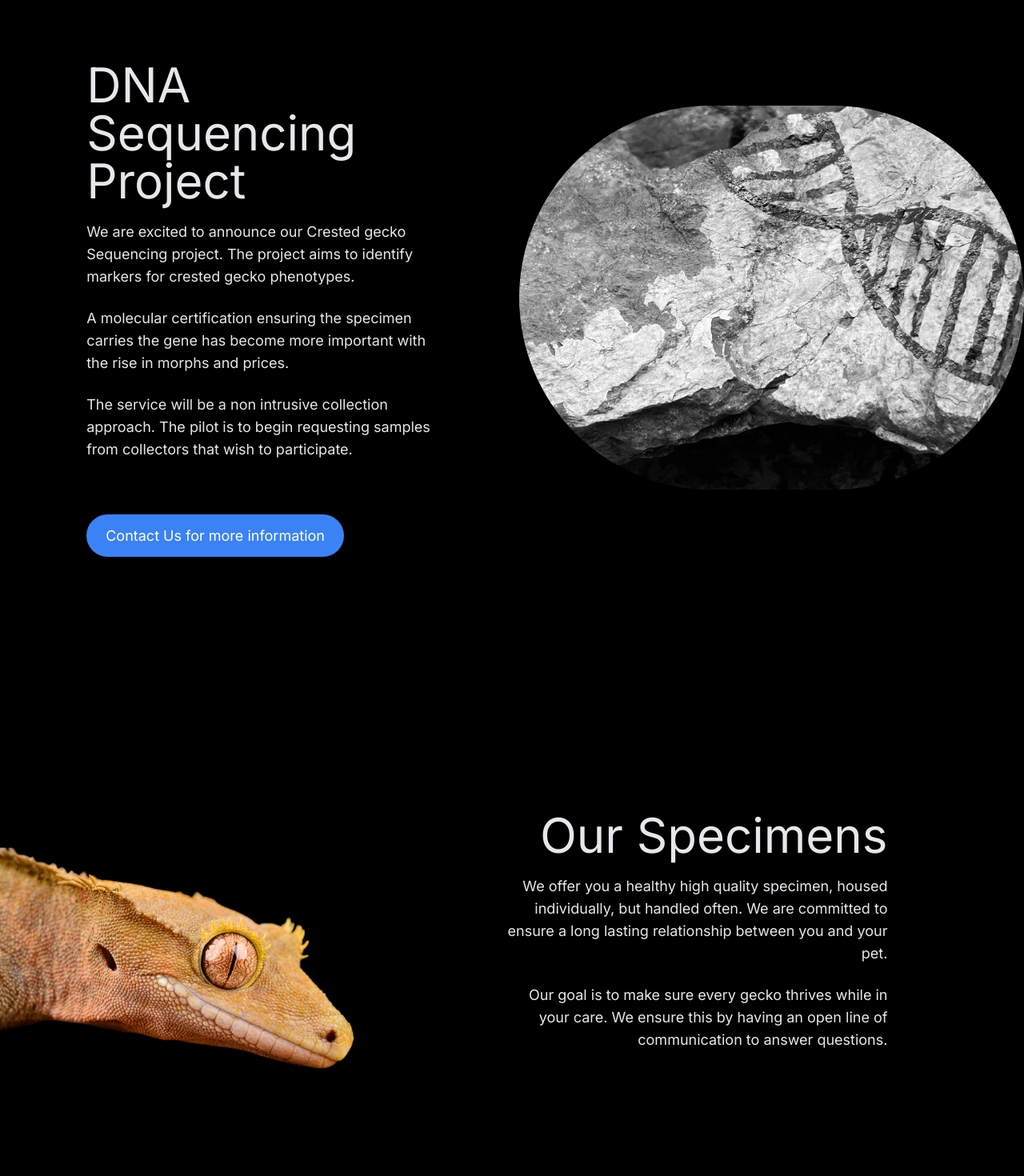
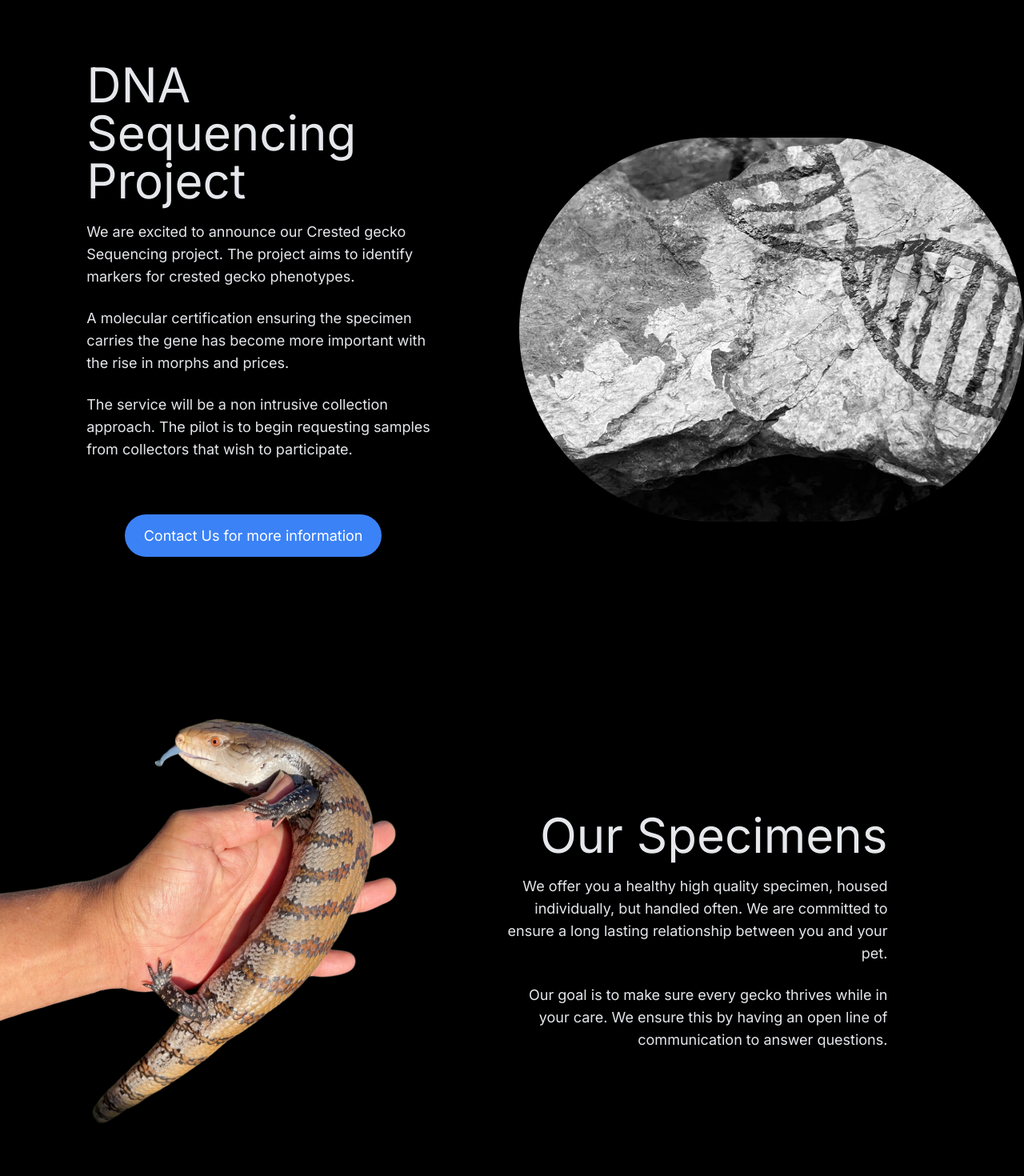
Before and after one commit to santidevhmo/geckogen-web-app-2024, a Next.js app: page / in a window 1280 px wide. Shown: the part 1680-3150 px from the top of the page at 80% size. Built offline with nearby package versions, Linux system fonts and the light colour scheme; no server answers.

Commit message:
updated home page UI & fixed filter characters

```diff
--- a/app/components/Catalog/Catalog.tsx
+++ b/app/components/Catalog/Catalog.tsx
@@ -20,6 +20,7 @@ const Catalog = () => {
   const { data: catalog }: { data: Stripe.Product[] } = useSWR("/api/catalog", fetcher);
 
   useEffect(() => {
+    console.log("Catalog data:", catalog);
     if (catalog) {
       filterItems();
     }
@@ -33,6 +34,7 @@ const Catalog = () => {
     if (selectedFilters.length > 0) {
       const tempItems = catalog.filter(product => {
         const productCategory = product.metadata?.category;
+        console.log("Product Category:", productCategory);
         return productCategory && selectedFilters.includes(productCategory);
       });
       setFilteredItems(tempItems);
--- a/app/components/Filters/FilterContent.tsx
+++ b/app/components/Filters/FilterContent.tsx
@@ -15,7 +15,7 @@ const FilterContent = () => {
                   // "Mniarogekko (Chahoua)"]}
                   ]}
       />
-      <Accordion title="Microfauna" content={["Isopod", "Springtail"]} />
+      <Accordion title="Microfauna" content={["Isopods", "Springtail"]} />
       <Accordion title="Apparel" content={["T-shirt", "Hat"]} />
     </div>
   );
--- a/app/page.tsx
+++ b/app/page.tsx
@@ -83,9 +83,9 @@ export default function Home() {
       <div className="h-[55rem] bg-black lg:bg-[url(/science-ball.gif)] lg:bg-cover lg:bg-center">
         <div className="h-full flex flex-col justify-center items-center space-y-8 lg:bg-black/50">
           <div className="flex justify-center items-center">
-            <div className="w-8/12 md:w-7/12 text-gray-200 text-left lg:text-center lg:w-96">
-              <p className="text-5xl mb-5 md:text-6xl">Science in your hands</p>
-              <p className="text-lg">
+            <div className="w-8/12 md:w-7/12 text-gray-200 lg:text-center lg:w-96">
+              <p className="text-5xl mb-5 md:text-6xl text-center">Science in your hands</p>
+              <p className="text-lg text-center">
                 Our primary focus is to offer a vast diversity of gecko morphs
                 while providing a healthy and vigorous specimen.
               </p>
@@ -105,33 +105,37 @@ export default function Home() {
       <div className="bg-black lg:flex lg:h-[54rem]" id="DNA">
         <div className="flex justify-center pt-24 text-gray-200">
           <div className="w-8/12 md:w-8/12">
-            <p className="text-5xl mb-5 md:text-6xl">DNA Sequencing Project</p>
-            <p className="text-lg">
+            <p className="text-5xl mb-5 md:text-6xl text-center lg:text-left">DNA Sequencing Project</p>
+            <p className="text-lg text-center lg:text-left">
               We are excited to announce our Crested gecko Sequencing project.
               The project aims to identify markers for crested gecko phenotypes.
             </p>
             <br />
-            <p className="text-lg">
+            <p className="text-lg text-center lg:text-left">
               A molecular certification ensuring the specimen carries the gene
               has become more important with the rise in morphs and prices.{" "}
             </p>
             <br />
-            <p className="text-lg">
+            <p className="text-lg text-center lg:text-left">
               The service will be a non intrusive collection approach. The pilot is to begin requesting samples
               from collectors that wish to participate.
             </p>
-            <div className="whitespace-nowrap mt-20">
-              <Link
-                className="py-4 px-6 mr-4 cursor-pointer rounded-full w-28 bg-blue-500 text-white lg:text-lg"
-                href={"https://www.instagram.com/geckogen"} target="_blank">
-                Contact Us for more information
-              </Link>
+            <div className="flex justify-center mt-20">
+              <div className="whitespace-nowrap">
+                <Link
+                  className="py-4 px-6 mr-4 cursor-pointer rounded-full w-28 bg-blue-500 text-white lg:text-lg text-center"
+                  href={"https://www.instagram.com/geckogen"}
+                  target="_blank"
+                >
+                  Contact Us for more information
+                </Link>
+              </div>
             </div>
           </div>
         </div>
         <div className="flex justify-center items-center">
           <img
-            className="object-cover h-[20rem] w-[25rem] lg:h-[30rem] lg:w-[70rem] rounded-full mb-20"
+            className="object-cover h-[20rem] w-[25rem] lg:h-[30rem] lg:w-[70rem] rounded-full mb-20 mt-20 sm:mt=0"
             src="/dna-geckogen.webp"
             alt=""
           />
@@ -214,7 +218,7 @@ export default function Home() {
         </div>
         <div className="pb-14 flex items-center lg:pb-24">
           <img
-            className="w-96 h-96 md:w-[50rem] md:h-auto"
+            className="w-96 h-96 md:w-[50rem] md:h-auto rotate-45 mt-40"
             src="/side-profile-gecko.png"
             alt=""
           />
```
Also changed, not shown: public/side-profile-gecko.png.
